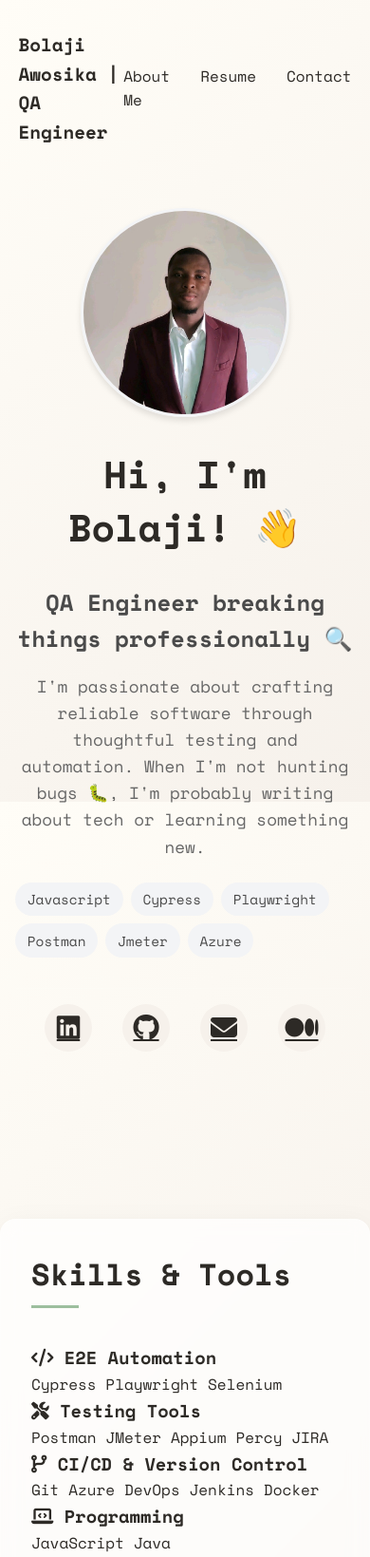
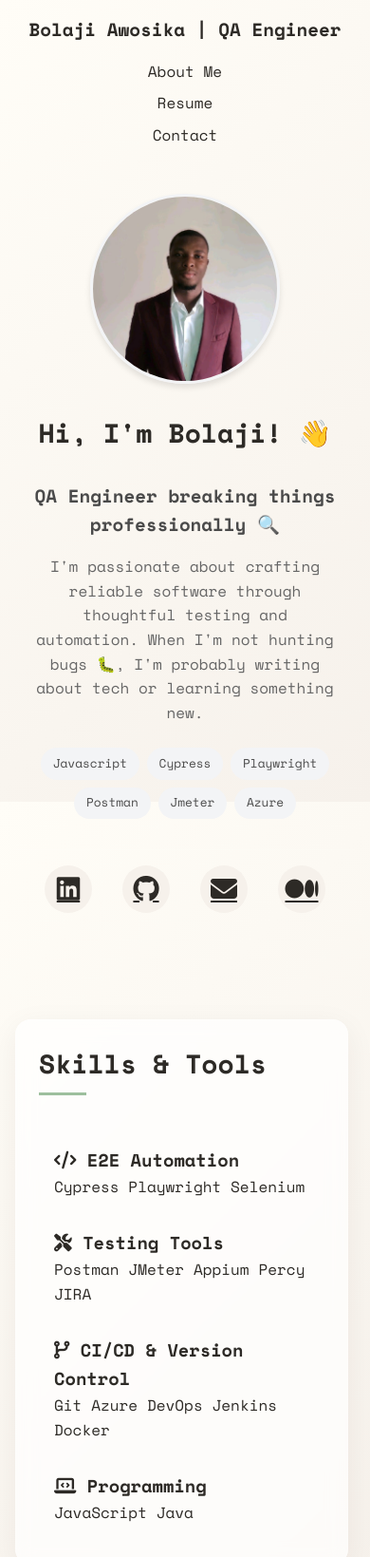
Before and after one commit to temibolaji/my-website, a website: page src/index.html in a window 390 px wide. Shown: the top 1639 px of the page at 95% size. Drawn offline with nearby package versions, Linux system fonts and the light colour scheme.

Commit message:
adapting for mobile screens

```diff
--- a/src/styles/style.css
+++ b/src/styles/style.css
@@ -654,3 +654,165 @@ footer {
     50% { background-position: 200% 200%; }
     100% { background-position: 0% 0%; }
 }
+
+/* Add/update these media queries at the end of your CSS file */
+@media screen and (max-width: 768px) {
+    /* Navigation */
+    .nav-container {
+        flex-direction: column;
+        padding: 1rem;
+        gap: 1rem;
+        text-align: center;
+    }
+
+    .nav-links {
+        flex-direction: row;
+        width: 100%;
+        justify-content: center;
+        gap: 1rem;
+    }
+
+    /* Hero Section */
+    .hero {
+        flex-direction: column-reverse;
+        padding: 2rem 1rem;
+        text-align: center;
+        gap: 2rem;
+    }
+
+    .hero-content {
+        width: 100%;
+    }
+
+    .greeting {
+        font-size: 2rem;
+    }
+
+    .typing-effect {
+        font-size: 1.2rem;
+    }
+
+    .bio {
+        font-size: 1rem;
+        padding: 0 1rem;
+    }
+
+    .profile-image {
+        width: 200px;
+        height: 200px;
+        margin: 0 auto;
+    }
+
+    .tech-stack-pills {
+        justify-content: center;
+    }
+
+    .hero-social-links {
+        justify-content: center;
+    }
+
+    /* Skills Section */
+    .skills-container {
+        grid-template-columns: 1fr;
+    }
+
+    .skill-category {
+        padding: 1rem;
+    }
+
+    .skill-items {
+        justify-content: center;
+    }
+
+    /* Experience Section */
+    .section {
+        margin: 4rem 1rem;
+        padding: 1.5rem;
+    }
+
+    .experience-item {
+        padding: 1.5rem;
+    }
+
+    .tech-pills {
+        justify-content: center;
+    }
+
+    .section-title {
+        font-size: 1.75rem;
+        text-align: center;
+    }
+
+    /* Footer */
+    footer {
+        padding: 2rem 1rem;
+    }
+
+    .social-links {
+        gap: 1.5rem;
+    }
+}
+
+@media screen and (max-width: 480px) {
+    .nav-links {
+        flex-direction: column;
+        gap: 0.5rem;
+    }
+
+    .hero h1 {
+        font-size: 1.75rem;
+    }
+
+    .tech-stack-pills span {
+        font-size: 0.8rem;
+    }
+
+    .experience-header {
+        text-align: center;
+    }
+
+    .achievements {
+        padding-left: 1rem;
+    }
+
+    .tech-pills span {
+        font-size: 0.8rem;
+    }
+}
+
+/* Add these base styles to ensure proper scaling */
+html {
+    font-size: 16px;
+    -webkit-text-size-adjust: 100%;
+    text-size-adjust: 100%;
+}
+
+/* Improve the achievements section for mobile */
+.achievements {
+    padding-left: 1rem;
+    margin: 1rem 0;
+    font-size: calc(14px + 0.3vw); /* Responsive font size */
+}
+
+.achievements li {
+    margin-bottom: 1rem;
+    line-height: 1.5;
+}
+
+@media screen and (max-width: 480px) {
+    .achievements {
+        padding-left: 0.75rem;
+        font-size: 0.9rem;
+    }
+}
+
+/* Add viewport-relative units for container widths */
+.section {
+    max-width: min(1200px, 90vw);
+}
+
+/* Ensure images scale properly */
+img {
+    max-width: 100%;
+    height: auto;
+}
```
